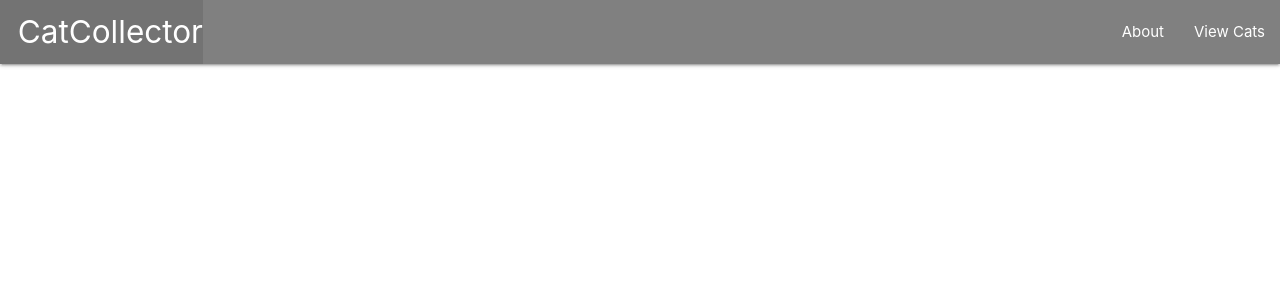
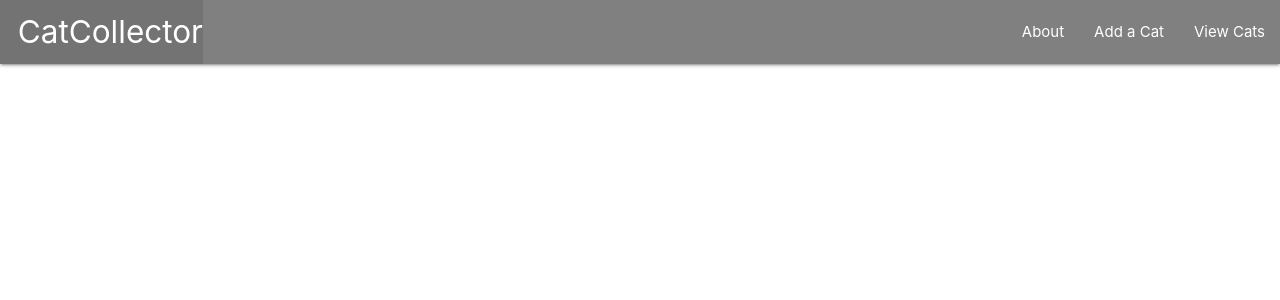
Before and after one commit to richclarke0/Cat_Collector, a Django app: template catcollector/main_app/templates/base.html in a window 1280 px wide. Shown: the top 300 px of the page. Run offline with Django 4.2, Linux system fonts and the light colour scheme; the template is opened without the code that fills it, so the values that code supplies are empty.

Commit message:
added "add a cat

```diff
--- a/catcollector/main_app/templates/base.html
+++ b/catcollector/main_app/templates/base.html
@@ -19,6 +19,7 @@
         </ul>
         <ul class="right">
           <li><a href="/about">About</a></li>
+          <li><a href="{% url 'cats_create' %}">Add a Cat</a></li>
           <li><a href="/cats">View Cats</a></li>
         </ul>
       </div>
```
